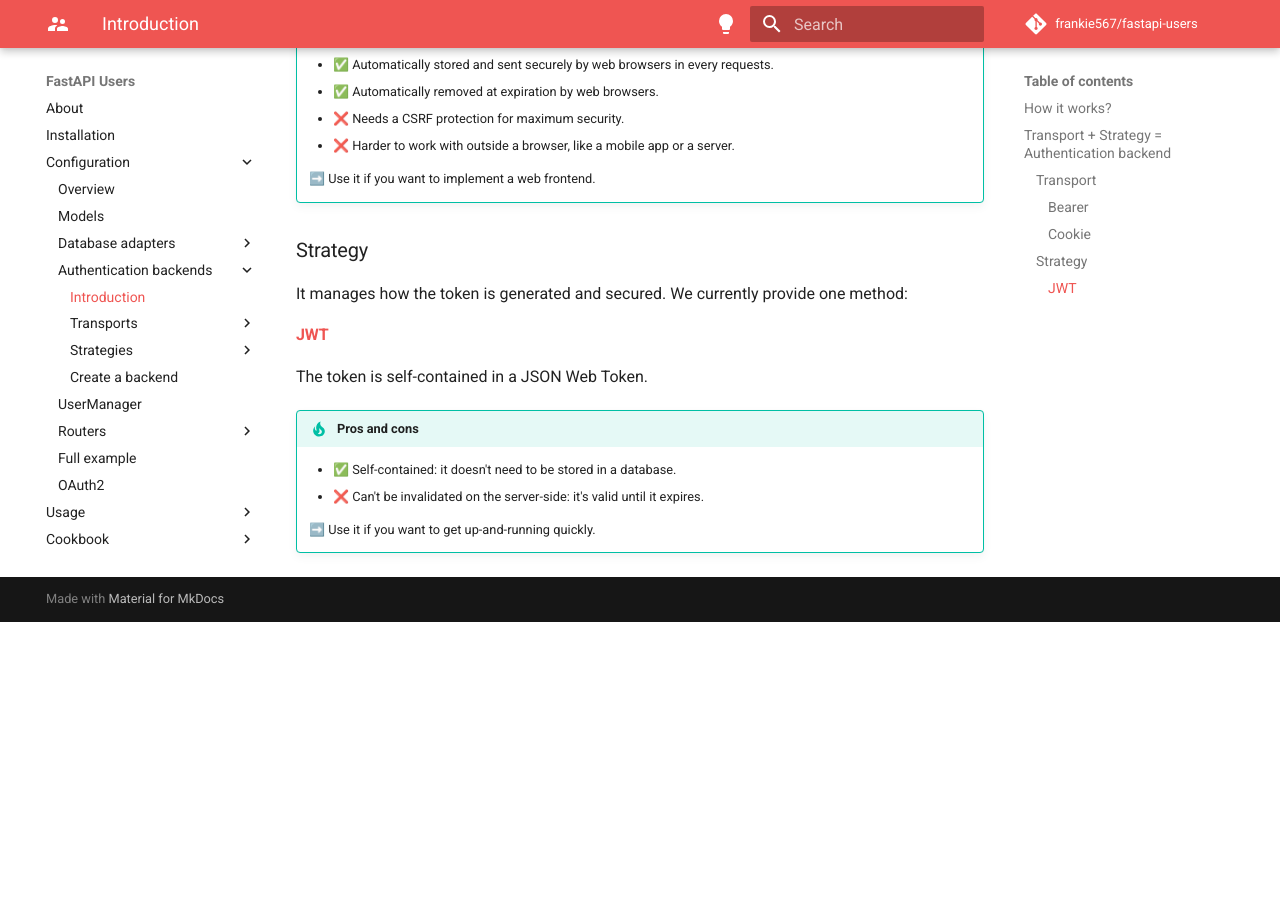
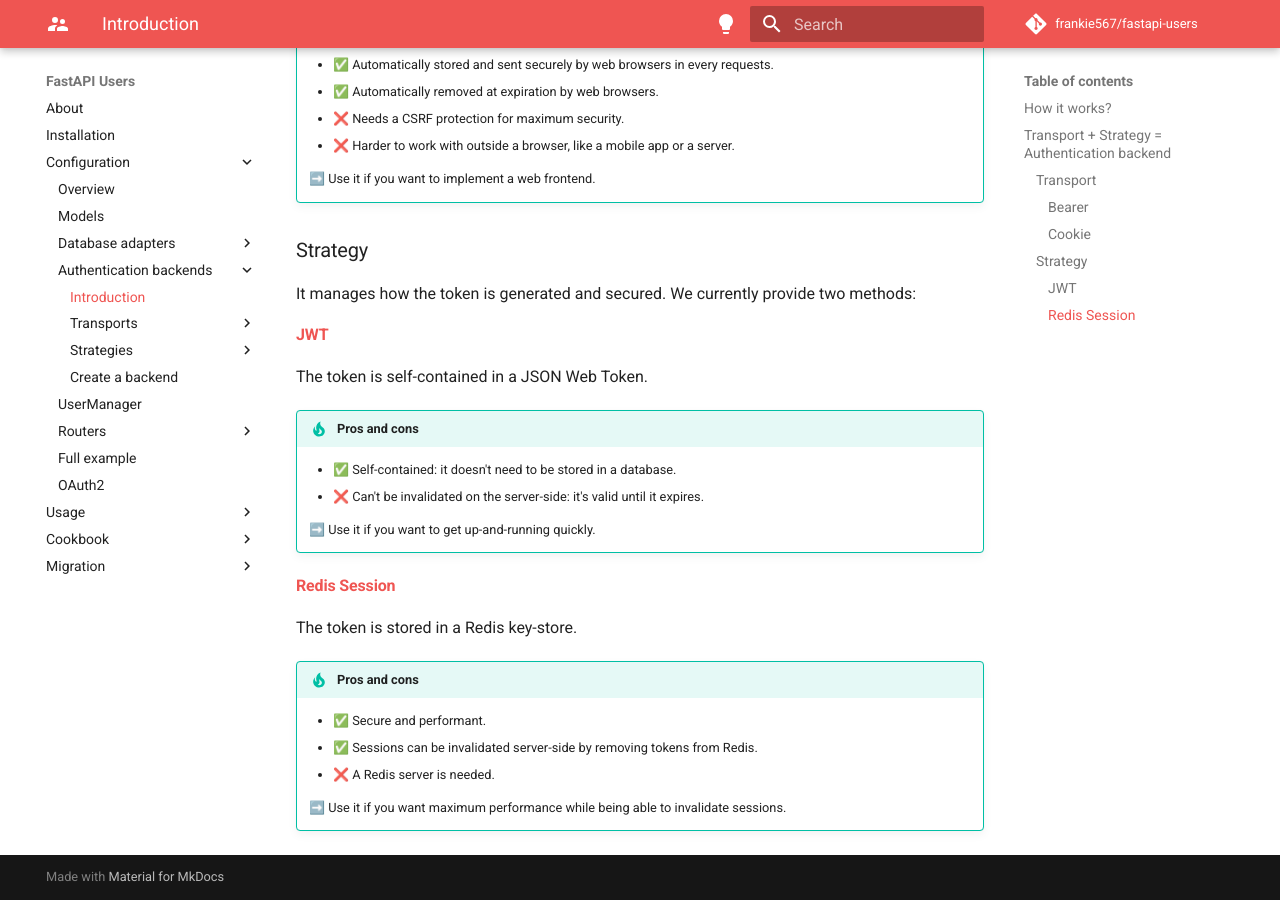
Before and after one commit to fastapi-users/fastapi-users, an MkDocs documentation site: the page built from docs/configuration/authentication/index.md, in a window 1280 px wide and 900 px high, scrolled down 1051 px. Built offline with MkDocs 1.6.1 and Material for MkDocs 9.7.7, drawn with Linux system fonts in a browser that asks for light colours; comment, search, counter and statistics services are not loaded; before the commit the page ends 1673 px from its top, so only the background shows below that.

Commit message:
Add Redis Session documentation

```diff
--- a/docs/configuration/authentication/index.md
+++ b/docs/configuration/authentication/index.md
@@ -44,7 +44,7 @@
 
 ### Strategy
 
-It manages how the token is generated and secured. We currently provide one method:
+It manages how the token is generated and secured. We currently provide two methods:
 
 #### [JWT](strategy/jwt.md)
 
@@ -56,3 +56,15 @@
     * ❌ Can't be invalidated on the server-side: it's valid until it expires.
 
     ➡️ Use it if you want to get up-and-running quickly.
+
+#### [Redis Session](strategy/redis-session.md)
+
+The token is stored in a Redis key-store.
+
+!!! tip "Pros and cons"
+
+    * ✅ Secure and performant.
+    * ✅ Sessions can be invalidated server-side by removing tokens from Redis.
+    * ❌ A Redis server is needed.
+
+    ➡️ Use it if you want maximum performance while being able to invalidate sessions.
--- a/mkdocs.yml
+++ b/mkdocs.yml
@@ -70,6 +70,7 @@
         - configuration/authentication/transports/bearer.md
       - Strategies:
         - configuration/authentication/strategies/jwt.md
+        - configuration/authentication/strategies/redis-session.md
       - configuration/authentication/backend.md
     - configuration/user-manager.md
     - Routers:
```
Also changed, not shown: docs/configuration/authentication/strategies/jwt.md (+1 -1 lines), docs/configuration/authentication/strategies/redis-session.md (added, +27 -0 lines).
